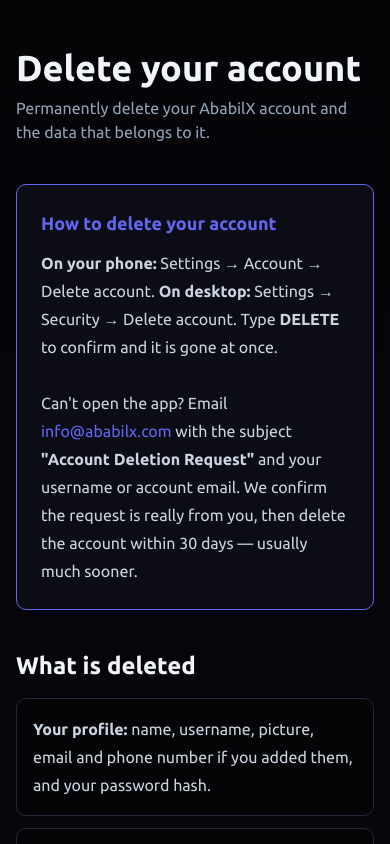
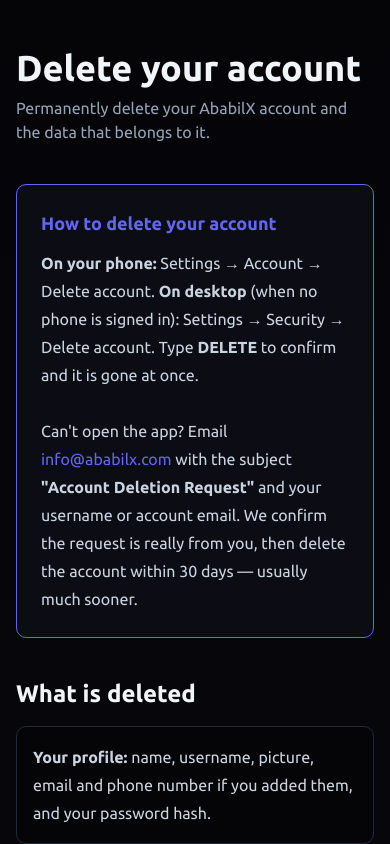
Before and after one commit to mozaddedalfeshani/ababilx_web, a Next.js app: page /account-deletion in a window 390 px wide. Shown: the top 844 px of the page. Built offline with nearby package versions, Linux system fonts and the light colour scheme; no server answers.

Commit message:
chore: clarify account deletion instructions for desktop users
- Updated the Privacy Policy to specify account deletion steps for users without a phone signed in.
- Revised the Account Deletion guide to enhance clarity on the process for both mobile and desktop platforms.

```diff
--- a/legal/privacy-policy.md
+++ b/legal/privacy-policy.md
@@ -240,7 +240,7 @@
 
 ## 14. Account Deletion
 
-Delete your Account at any time in the app: **Settings → Account → Delete account** on your phone, or **Settings → Security → Delete account** on desktop. You can also email `info@ababilx.com` — see our [Account Deletion guide](/account-deletion). An Account unused for 30 days is deleted automatically. Deletion removes your profile, settings, devices, and any messages and files still waiting for delivery. It cannot be undone. Messages already on other people's phones stay on their phones. If you own a workspace, deleting your Account deletes that workspace too.
+Delete your Account at any time in the app: **Settings → Account → Delete account** on your phone, or, for an account with no phone signed in, **Settings → Security → Delete account** on desktop. You can also email `info@ababilx.com` — see our [Account Deletion guide](/account-deletion). An Account unused for 30 days is deleted automatically. Deletion removes your profile, settings, devices, and any messages and files still waiting for delivery. It cannot be undone. Messages already on other people's phones stay on their phones. If you own a workspace, deleting your Account deletes that workspace too.
 
 ## 15. Security
 
--- a/src/app/account-deletion/page.tsx
+++ b/src/app/account-deletion/page.tsx
@@ -102,7 +102,7 @@
           body: (
             <>
               <strong>On your phone:</strong> Settings → Account → Delete account.{" "}
-              <strong>On desktop:</strong> Settings → Security → Delete account. Type{" "}
+              <strong>On desktop</strong> (when no phone is signed in): Settings → Security → Delete account. Type{" "}
               <strong>DELETE</strong> to confirm and it is gone at once.
               <br />
               <br />
```
